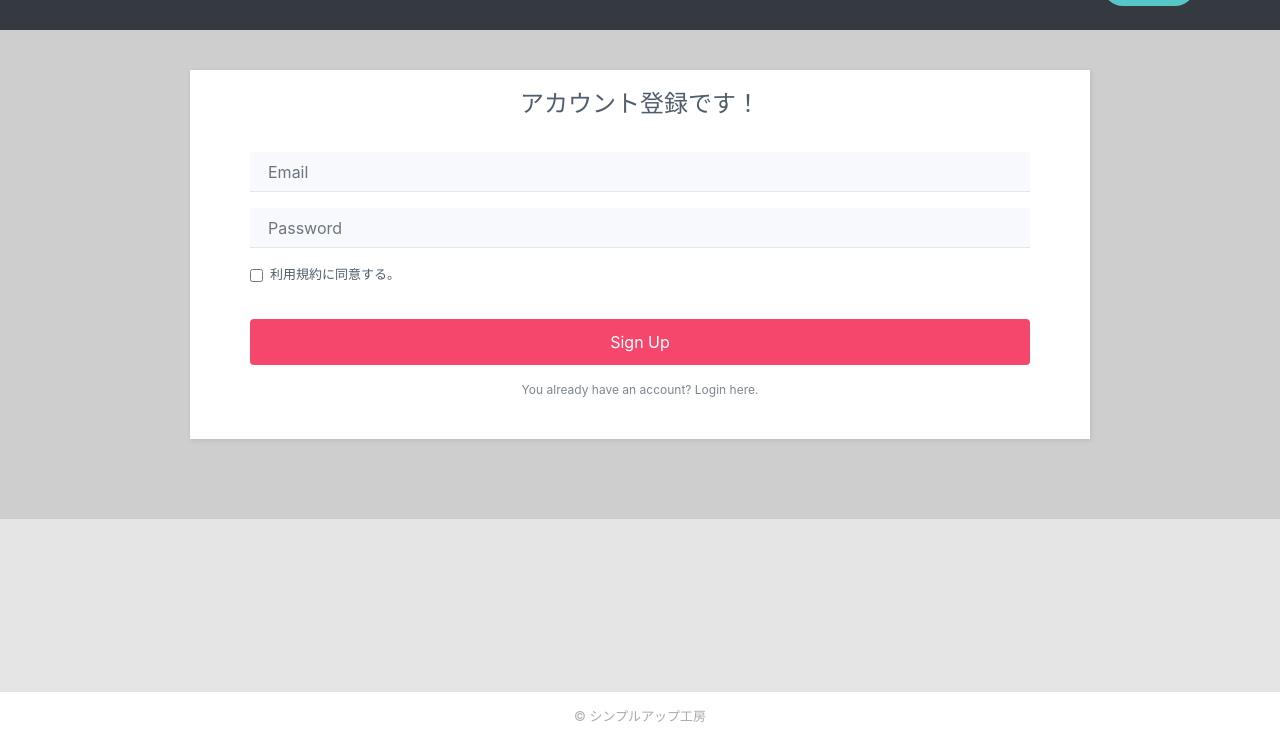
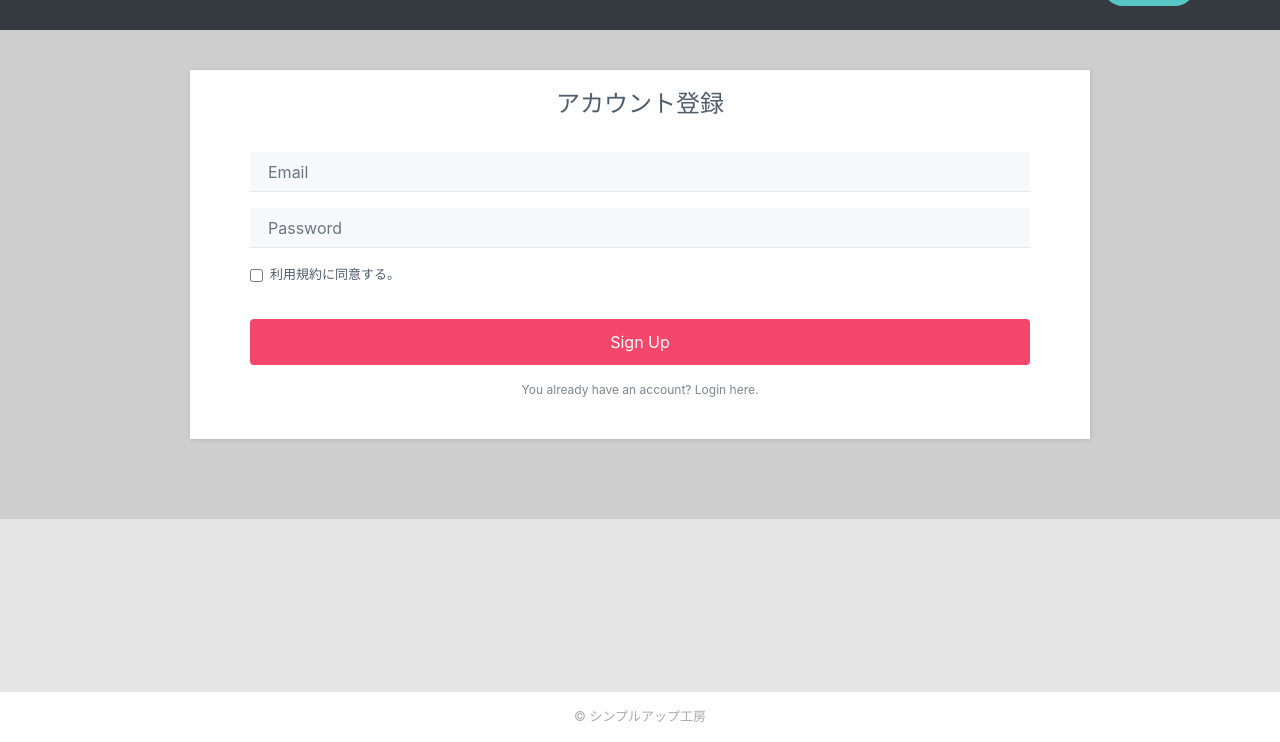
Before and after one commit to toshio-shiratori/test, a plain HTML site: page index.html in a window 1280 px wide. Shown: the part 58-800 px from the top of the page. Drawn offline with Linux system fonts and the light colour scheme.

Commit message:
Update index.html
検証

```diff
--- a/index.html
+++ b/index.html
@@ -29,7 +29,7 @@
     <div class="register-photo" style="padding-top:40px;background-color:rgba(0,0,0,0.1);">
         <div class="form-container">
             <form method="post" style="padding-top:1em;">
-                <h2 class="text-center">アカウント登録です！</h2>
+                <h2 class="text-center">アカウント登録</h2>
                 <div class="form-group"><input class="form-control" type="email" name="email" placeholder="Email"></div>
                 <div class="form-group"><input class="form-control" type="password" name="password" placeholder="Password"></div>
                 <div class="form-group">
```
